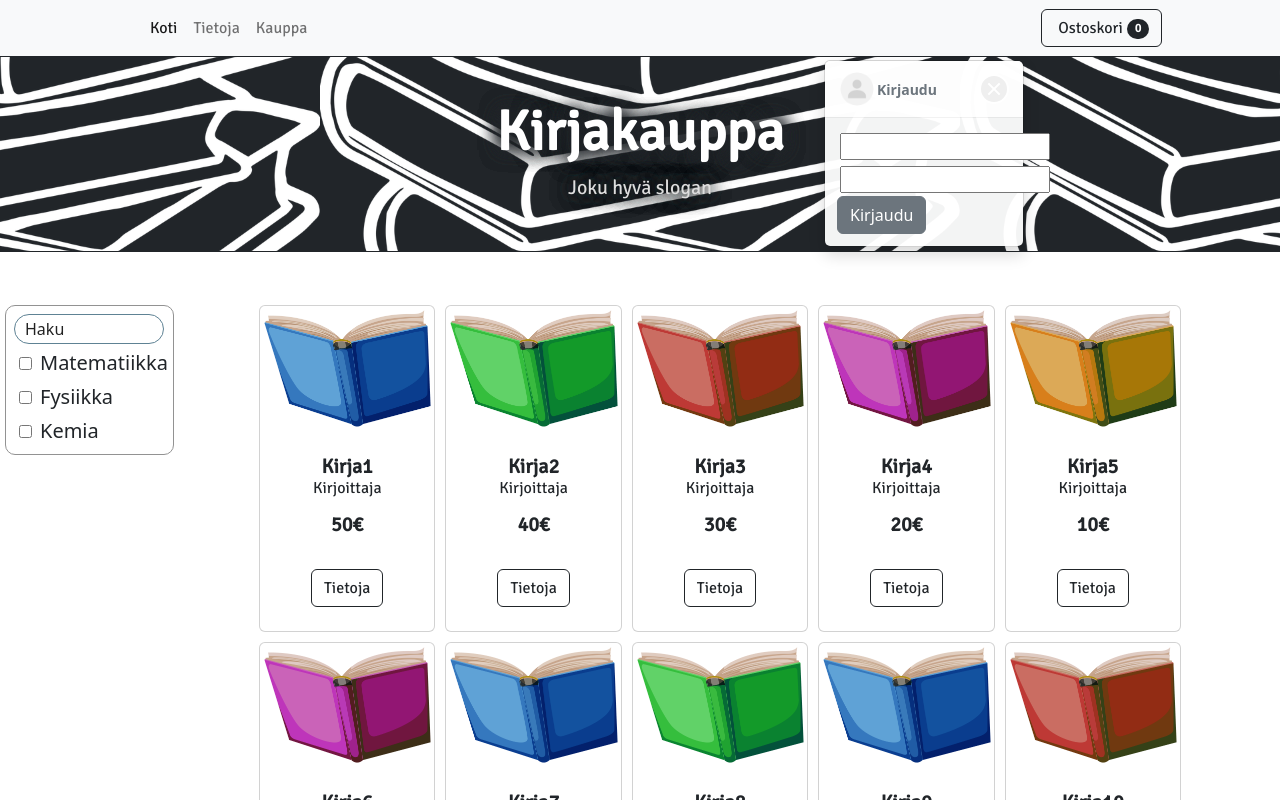
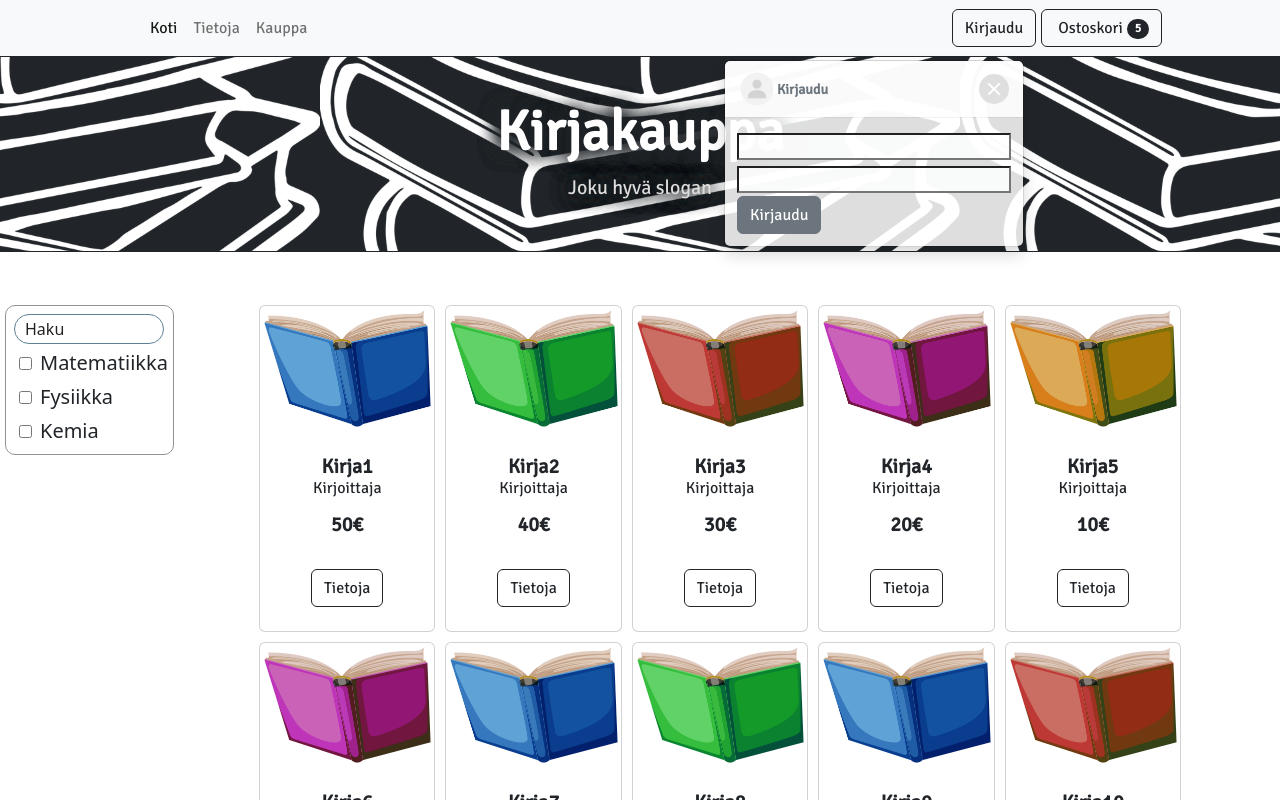
Before and after one commit to hmuratoski/BookShopForUsedBooks, a React (Create React App) app: page / in a window 1280 px wide. Both pictures are taken after a click on the button "Kirjaudu". Shown: the top 800 px of the page. Built offline with nearby package versions, Linux system fonts and the light colour scheme.

Commit message:
login stuff

```diff
--- a/src/App.js
+++ b/src/App.js
@@ -1,10 +1,11 @@
-import React, { useState, useEffect } from 'react';
+import React, { useEffect } from 'react';
 import { Header } from './components/header';
 import { Content } from './components/content';
 import { Footer } from './components/footer';
 import { Navbar } from './components/navbar';
 import { Login } from './components/login';
-import { language } from './locale/FI.js'
+import { language } from './locale/FI.js';
+
 import 'bootstrap/dist/css/bootstrap.min.css';
 import './css/App.css';
 import './fonts/SignikaNegative-Regular.ttf';
@@ -16,8 +17,7 @@ function App() {
 
 	return (
 		<div>
-			<Login/>
-			<Navbar/>
+			<Navbar itemsInCart="5"/>
 			<Header/>
 			<Content/>
 			<Footer/>
--- a/src/components/login.js
+++ b/src/components/login.js
@@ -1,23 +1,23 @@
 import React from 'react';
+import { useEffect } from 'react';
 import 'bootstrap/dist/css/bootstrap.min.css';
-import '../css/Login.css'
+import '../css/Login.css';
 import { language } from '../locale/FI.js'
 
 //kokoaa headerin ja footerin väliin tulevat komponentit
 
-export const Login = () => {
+export const Login = (props) => {
 	return (
 		<div className="toastLogin">
 			<div className="toast show" aria-live="assertive" aria-atomic="true">
 				<div className="toast-header">
 					<img src={require('../images/team/unknown.png')} className="rounded mr-2 toastIcon" alt="..." />
 					<strong className="mr-auto">{language.loginTitle}</strong>
-					<button type="button" className="closeButton" data-dismiss="toast" aria-label="Close">
-					</button>
+					<button type="button" className="closeButton" aria-label="Close" onClick={event => props.setShowLogin(false)} />
 				</div>
 				<div className="toast-body">
-					<input /><br/>
-					<input /><br/>
+					<input className="toastInput"/><br />
+					<input className="toastInput"/><br />
 					<button className="btn btn-secondary loginButton">{language.loginTitle}</button>
 				</div>
 			</div>
--- a/src/components/navbar.js
+++ b/src/components/navbar.js
@@ -1,9 +1,13 @@
 import React from 'react';
+import { useState } from 'react';
 import 'bootstrap/dist/css/bootstrap.min.css';
 import { language } from '../locale/FI';
+import { Login } from '../components/login'
 import '../css/Navbar.css';
 
-export const Navbar = () => {
+export const Navbar = (props) => {
+	const [showLogin, setShowLogin] = useState(false);
+
 	return (
 		<div className="navbarWrapper">
 			<nav className="navbar navbar-expand-lg navbar-light bg-light">
@@ -16,15 +20,19 @@ export const Navbar = () => {
 							<li className="nav-item"><a className="nav-link" href="#!">{language.navShop}</a></li>
 						</ul>
 						<form className="d-flex">
-							<button className="btn btn-outline-dark" type="submit">
+							<button className="btn btn-outline-dark" type="button" onClick={event => setShowLogin(true)}>{language.loginTitle}</button>
+							<button className="btn btn-outline-dark cartButton" type="submit">
 								<i className="bi-cart-fill me-1"></i>
 								{language.navCart}
-								<span className="badge bg-dark text-white ms-1 rounded-pill">0</span>
+								<span className="badge bg-dark text-white ms-1 rounded-pill">{props.itemsInCart}</span>
 							</button>
 						</form>
 					</div>
 				</div>
 			</nav>
+			{showLogin ? <Login setShowLogin={setShowLogin}/> : null}
+
 		</div>
+
 	);
 }
--- a/src/css/Login.css
+++ b/src/css/Login.css
@@ -3,32 +3,43 @@
 	top: 60px;
 	right: 20%;
 	position: fixed;
-	max-width: 200px;
+	max-width: 300px;
 }
 
 .toast,
 .toastBody {
-	--bs-toast-bg: rgba(255, 255, 255, 0.95);
-	opacity: 1 !important;
+	--bs-toast-bg: rgba(255, 255, 255, 0.85);
+	--bs-toast-header-color: #6c757d;
 }
 
 .toastIcon {
 	max-width: 40px;
 }
 
+.toastInput {
+	background-color:rgba(255, 255, 255, 0.85);
+	margin-left: 0px;
+	margin-right: 0px;
+	width: 100%;
+}
+
+.toastInput::after {
+	opacity: 1;
+}
+
 .closeButton {
+	background-color: #DFDFDF;
 	border-radius: 50%;
 	padding: 0.5em;
 	width: 30px;
 	height: 30px;
-	border: 2px solid #FFFFFF;
-	color: #FFFFFF;
+	border: 2px solid #dfdfdf;
 	position: absolute;
 	right: 15px;
   }
   .closeButton:hover {
 	border: 2px solid #FFFFFF;
-	background-color: #777777;
+	background-color: #666666;
 	color: #ffffff;
   }
 
--- a/src/css/Navbar.css
+++ b/src/css/Navbar.css
@@ -6,3 +6,7 @@
     border-bottom: solid 1px;
     font-family: "Regular";
 }
+
+.cartButton {
+	margin-left: 5px;
+}
```
Also changed, not shown: 1 other file (tests, documents, lock files or other folders).
